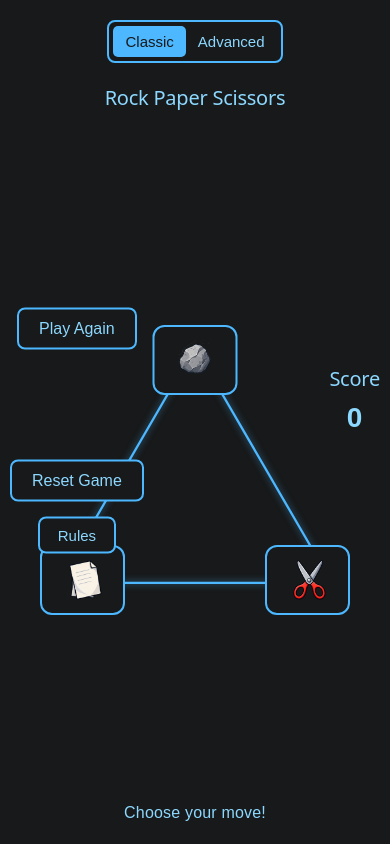
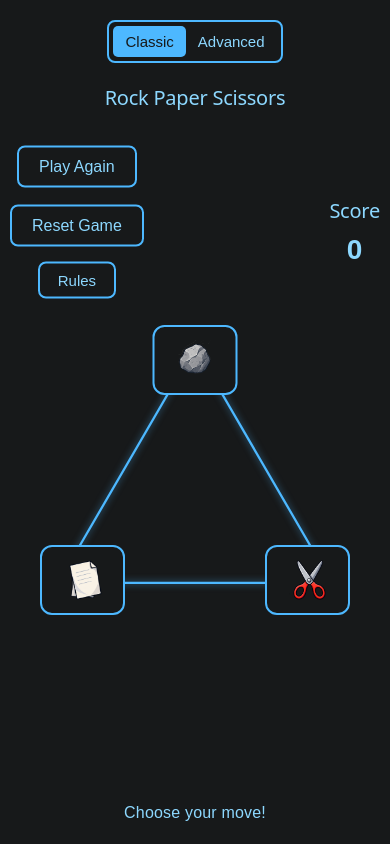
Before and after one commit to warmlingjasper-cpu/rock-paper-scissors, a React app in the folder frontend/: page / in a window 390 px wide. Built offline with nearby package versions, Linux system fonts and the light colour scheme; the HTML template or start-up script is replaced by a standard one.

Commit message:
fix layout mobile buttons

```diff
--- a/frontend/src/App.css
+++ b/frontend/src/App.css
@@ -603,7 +603,7 @@ body {
   .game-buttons {
     position: absolute;
     left: 0;
-    top: 40%;
+    top: 2%;
     transform: translateY(-50%);
     z-index: 5;
   }
@@ -611,7 +611,7 @@ body {
   .game-area .score {
     position: absolute;
     right: 0;
-    top: 40%;
+    top: 15%;
     transform: translateY(-50%);
     z-index: 5;
   }
@@ -666,3 +666,7 @@ body {
   }
 
 }
+
+  .play-again-button {
+    transform: translateY(78px);
+  }
```
